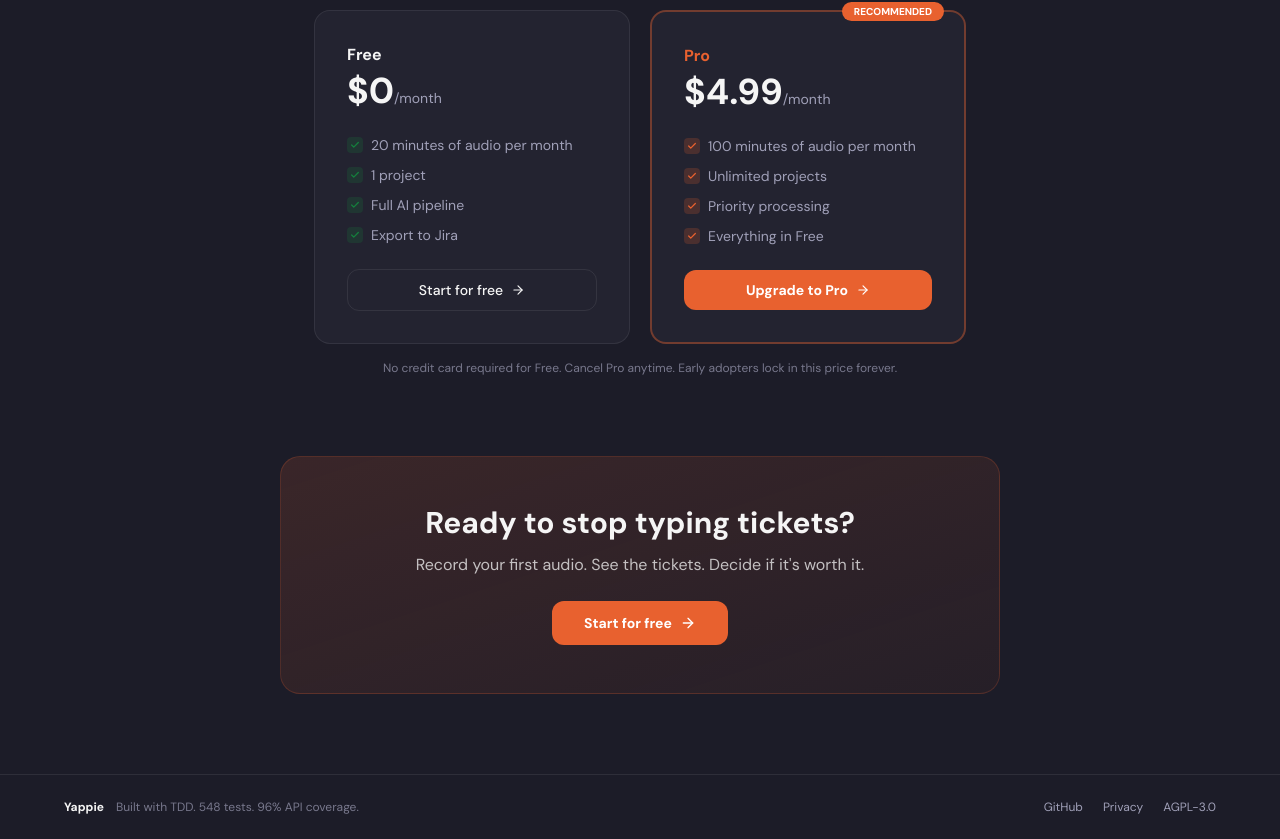
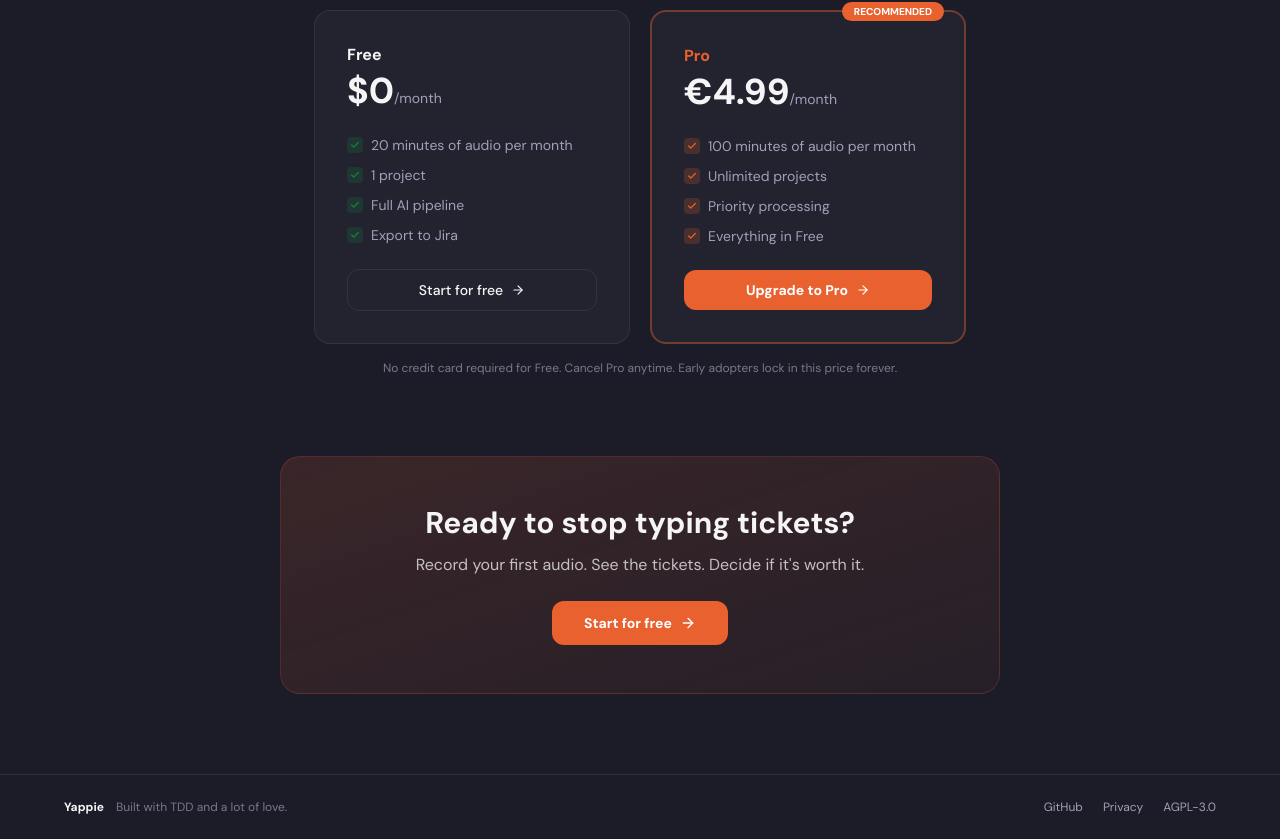
Before and after one commit to alegd/yappie, a Next.js app in the folder apps/web/: page /auth in a window 1280 px wide. Shown: the part 2753-3592 px from the top of the page. Built offline with nearby package versions, Linux system fonts and the light colour scheme; no server answers.

Commit message:
fix(landing): €-price and non-brittle footer trust line
- Pro plan is billed in euros, not dollars; update the display.
- Footer trust line had a hard-coded test count and coverage figure
  that would need updating on every new test. Replace with
  "Built with TDD and a lot of love."

```diff
--- a/apps/web/src/features/landing/landing-page.tsx
+++ b/apps/web/src/features/landing/landing-page.tsx
@@ -280,7 +280,7 @@ export function LandingPage({ upgradeHref = AUTH_PAGE }: LandingPageProps = {})
             </span>
             <h3 className="text-base font-semibold text-primary">Pro</h3>
             <p className="mt-1 text-4xl font-extrabold">
-              $4.99<span className="text-sm font-normal text-muted-foreground">/month</span>
+              €4.99<span className="text-sm font-normal text-muted-foreground">/month</span>
             </p>
             <ul className="mt-6 flex-1 space-y-2.5 text-sm text-muted-foreground">
               {[
@@ -335,9 +335,7 @@ export function LandingPage({ upgradeHref = AUTH_PAGE }: LandingPageProps = {})
         <div className="mx-auto flex max-w-6xl flex-col items-center gap-3 text-xs text-muted-foreground md:flex-row md:justify-between">
           <div className="flex items-center gap-3">
             <span className="font-semibold text-foreground">Yappie</span>
-            <span className="text-muted-foreground/70">
-              Built with TDD. 548 tests. 96% API coverage.
-            </span>
+            <span className="text-muted-foreground/70">Built with TDD and a lot of love.</span>
           </div>
           <div className="flex items-center gap-5">
             <a
```
Also changed, not shown: 1 other file (tests, documents, lock files or other folders).
